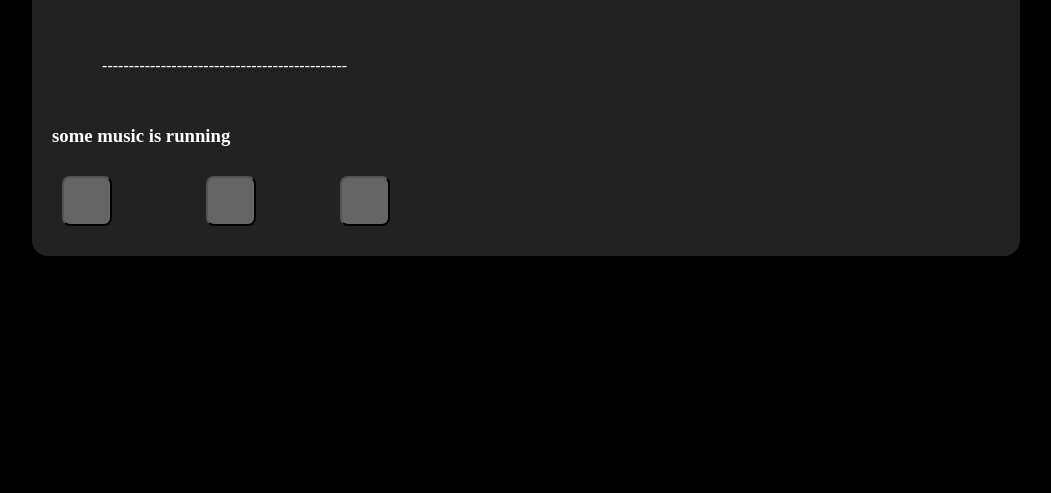
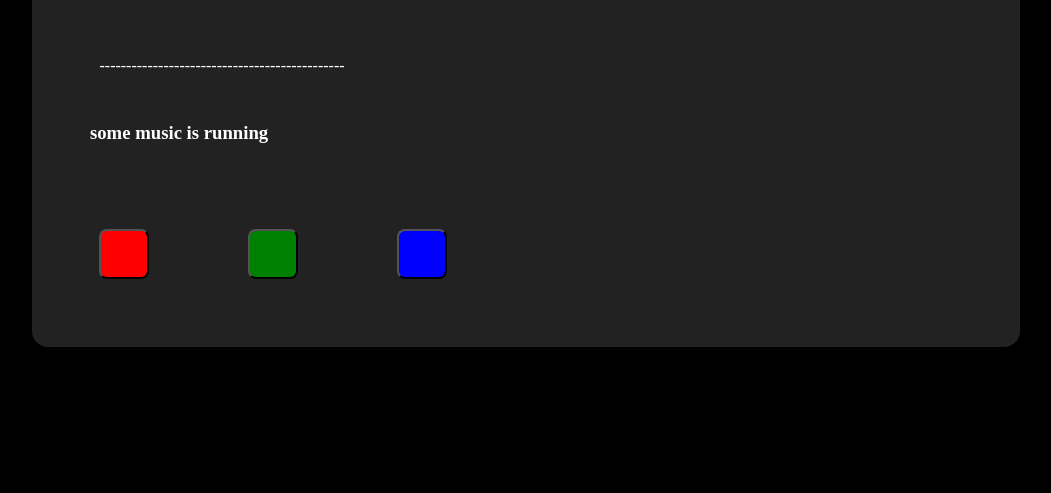
Before and after one commit to SS0809/MusicPlayer, a PHP site: page / in a window 1280 px wide. Shown: the part 423-916 px from the top of the page, without its empty margins (114-1165 px from the left). Before the commit the page ends 679 px from the top, so only its background shows below. Run offline with PHP 8.4, Linux system fonts and the light colour scheme; some libraries are stand-ins or nearby versions.

Commit message:
Update style.css

```diff
--- a/style.css
+++ b/style.css
@@ -17,29 +17,29 @@ body {
     background-color:green;
 }
 .internal-timeline{
-    margin: 50px;
+    margin: 5%;
  }
 .internal-name{
-    margin-top: 50px;
+    margin:4%;
  }
 .internal-player-main{
     border-radius:8px;
     height:50px;
     width:50px;
-    margin-left: 80px;
-    background-color:#656565;
+    margin: 5%;
+    background-color:green;
 }
 .internal-player-left{
     border-radius:8px;
     height:50px;
     width:50px;
-    margin: 10px;
-    background-color:#656565;
+    margin: 5%;
+    background-color:red;
 }
 .internal-player-right{
     border-radius:8px;
     height:50px;
     width:50px;
-    margin-left: 80px;
-    background-color:#656565;
+    margin:5%;
+    background-color:blue;
 }
```
